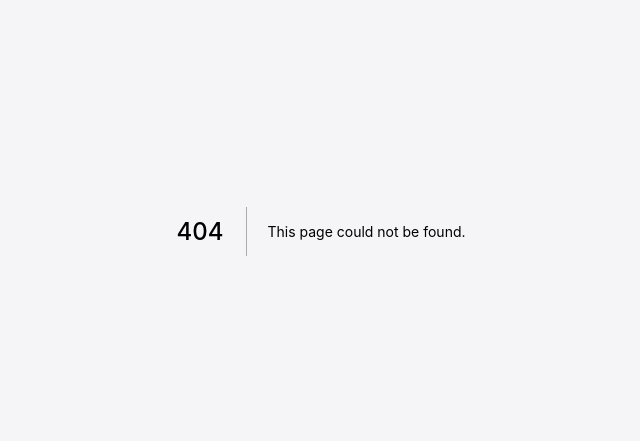
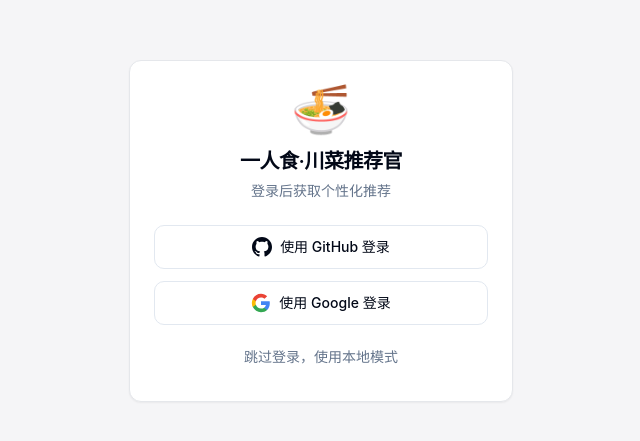
Before and after one commit to goshlu/eat-days, a Next.js app: page /auth/signin in a window 1280 px wide. Before the commit this address had no page. Shown: the part 169-610 px from the top of the page, without its empty margins (319-959 px from the left). Built offline with nearby package versions, Linux system fonts and the light colour scheme.

Commit message:
feat: 添加登录页面 /auth/signin

```diff
--- /dev/null
+++ b/app/auth/signin/page.tsx
@@ -0,0 +1,74 @@
+'use client';
+
+import * as React from 'react';
+import { signIn } from 'next-auth/react';
+import { useSearchParams } from 'next/navigation';
+import { Button } from '@/components/ui/button';
+import { Card, CardContent, CardHeader, CardTitle } from '@/components/ui/card';
+
+// ============================================================
+// 登录页面
+// 支持 GitHub 和 Google 登录
+// ============================================================
+
+export default function SignInPage() {
+  const searchParams = useSearchParams();
+  const callbackUrl = searchParams.get('callbackUrl') || '/';
+  const error = searchParams.get('error');
+
+  return (
+    <div className="min-h-screen bg-[#f5f5f7] flex items-center justify-center p-4">
+      <Card className="w-full max-w-sm">
+        <CardHeader className="text-center">
+          <div className="text-5xl mb-2">🍜</div>
+          <CardTitle className="text-xl">一人食·川菜推荐官</CardTitle>
+          <p className="text-sm text-muted-foreground mt-1">
+            登录后获取个性化推荐
+          </p>
+        </CardHeader>
+        <CardContent className="space-y-3">
+          {error && (
+            <div className="p-3 rounded-lg bg-red-50 border border-red-200 text-red-600 text-sm text-center">
+              登录失败，请重试
+            </div>
+          )}
+
+          <Button
+            variant="outline"
+            className="w-full h-11"
+            onClick={() => signIn('github', { callbackUrl })}
+          >
+            <svg className="h-5 w-5 mr-2" viewBox="0 0 24 24" fill="currentColor">
+              <path d="M12 0c-6.626 0-12 5.373-12 12 0 5.302 3.438 9.8 8.207 11.387.599.111.793-.261.793-.577v-2.234c-3.338.726-4.033-1.416-4.033-1.416-.546-1.387-1.333-1.756-1.333-1.756-1.089-.745.083-.729.083-.729 1.205.084 1.839 1.237 1.839 1.237 1.07 1.834 2.807 1.304 3.492.997.107-.775.418-1.305.762-1.604-2.665-.305-5.467-1.334-5.467-5.931 0-1.311.469-2.381 1.236-3.221-.124-.303-.535-1.524.117-3.176 0 0 1.008-.322 3.301 1.23.957-.266 1.983-.399 3.003-.404 1.02.005 2.047.138 3.006.404 2.291-1.552 3.297-1.23 3.297-1.23.653 1.653.242 2.874.118 3.176.77.84 1.235 1.911 1.235 3.221 0 4.609-2.807 5.624-5.479 5.921.43.372.823 1.102.823 2.222v3.293c0 .319.192.694.801.576 4.765-1.589 8.199-6.086 8.199-11.386 0-6.627-5.373-12-12-12z" />
+            </svg>
+            使用 GitHub 登录
+          </Button>
+
+          <Button
+            variant="outline"
+            className="w-full h-11"
+            onClick={() => signIn('google', { callbackUrl })}
+          >
+            <svg className="h-5 w-5 mr-2" viewBox="0 0 24 24">
+              <path fill="#4285F4" d="M22.56 12.25c0-.78-.07-1.53-.2-2.25H12v4.26h5.92a5.06 5.06 0 0 1-2.2 3.32v2.77h3.57c2.08-1.92 3.28-4.74 3.28-8.1z" />
+              <path fill="#34A853" d="M12 23c2.97 0 5.46-.98 7.28-2.66l-3.57-2.77c-.98.66-2.23 1.06-3.71 1.06-2.86 0-5.29-1.93-6.16-4.53H2.18v2.84C3.99 20.53 7.7 23 12 23z" />
+              <path fill="#FBBC05" d="M5.84 14.09c-.22-.66-.35-1.36-.35-2.09s.13-1.43.35-2.09V7.07H2.18C1.43 8.55 1 10.22 1 12s.43 3.45 1.18 4.93l2.85-2.22.81-.62z" />
+              <path fill="#EA4335" d="M12 5.38c1.62 0 3.06.56 4.21 1.64l3.15-3.15C17.45 2.09 14.97 1 12 1 7.7 1 3.99 3.47 2.18 7.07l3.66 2.84c.87-2.6 3.3-4.53 6.16-4.53z" />
+            </svg>
+            使用 Google 登录
+          </Button>
+
+          <div className="text-center">
+            <Button
+              variant="ghost"
+              className="text-sm text-muted-foreground"
+              onClick={() => window.location.href = '/'}
+            >
+              跳过登录，使用本地模式
+            </Button>
+          </div>
+        </CardContent>
+      </Card>
+    </div>
+  );
+}
```
